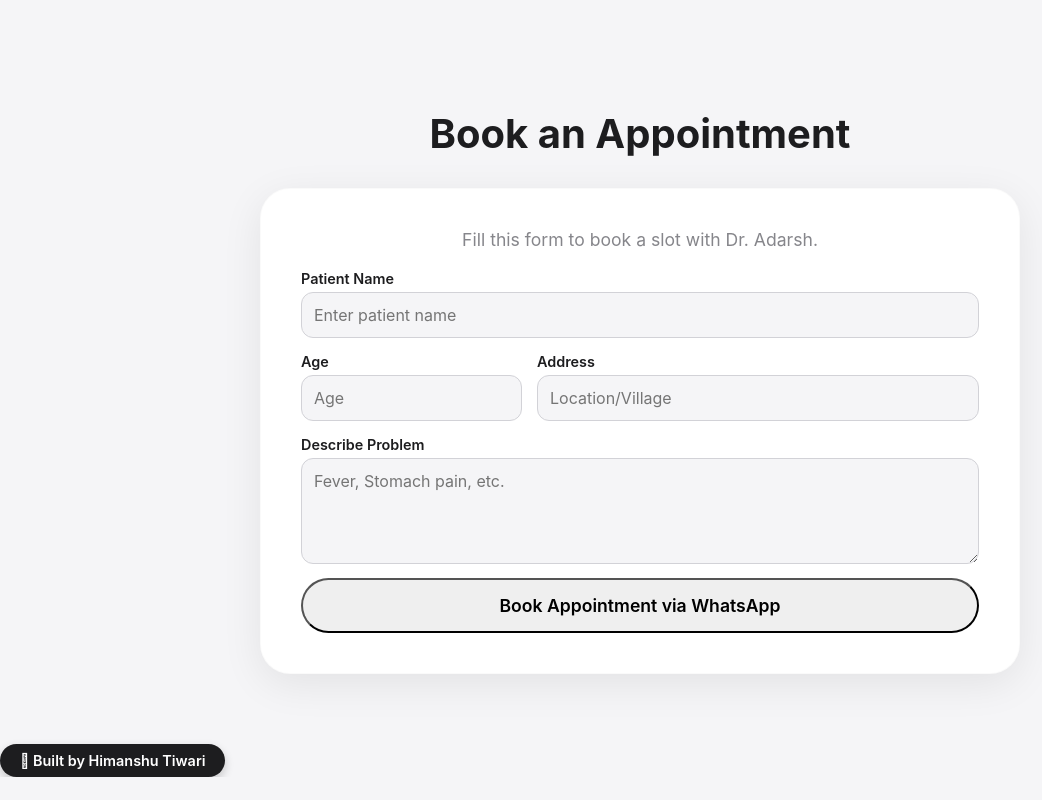
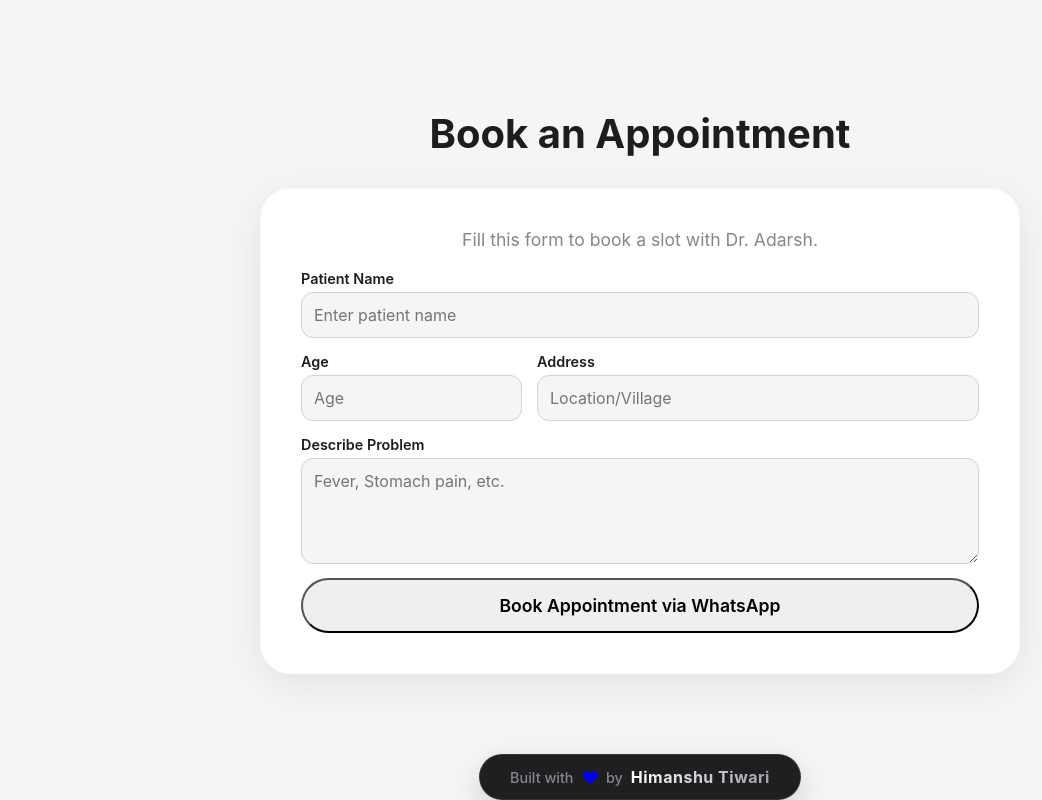
Before and after one commit to 9453983879/Adarsh-Clinic-Pharmacy-, a plain HTML site: page index.html in a window 1280 px wide. Shown: the part 1440-2240 px from the top of the page, without its empty margins (0-1042 px from the left). Before the commit the page ends 2217 px from the top, so only its background shows below. Drawn offline with Linux system fonts and the light colour scheme.

Commit message:
Refactor index.html with updated content and styles

```diff
--- a/index.html
+++ b/index.html
@@ -294,19 +294,74 @@
         </div>
     </section>
 
-    <footer  <div style="margin-top: 20px;">
-    <span style="
-        background: #1d1d1f;
-        color: #fff;
-        padding: 8px 20px;
-        border-radius: 20px;
-        font-size: 0.9rem;
-        font-weight: 600;
-        box-shadow: 0 4px 10px rgba(0,0,0,0.2);
-        display: inline-block;
-    ">
-         Built by Himanshu Tiwari
-    </span>
+    <footer  <div class="dev-container" style="margin-top: 30px; display: flex; justify-content: center;">
+
+    <a href="#" class="dev-badge">
+        <span class="dev-text">Built with</span>
+        <span class="heart-beat">❤</span>
+        <span class="dev-text">by</span>
+
+        <span class="dev-name">Himanshu Tiwari</span>
+    </a>
+
+    <style>
+        .dev-badge {
+            background: rgba(20, 20, 23, 0.95); /* Dark Glass */
+            padding: 12px 30px;
+            border-radius: 50px;
+            text-decoration: none;
+            display: flex;
+            align-items: center;
+            gap: 8px;
+            box-shadow: 0 10px 30px rgba(0,0,0,0.15);
+            border: 1px solid rgba(255,255,255,0.1);
+            transition: all 0.4s cubic-bezier(0.175, 0.885, 0.32, 1.275);
+            position: relative;
+            overflow: hidden;
+        }
+
+        .dev-text {
+            color: #86868b;
+            font-size: 0.9rem;
+            font-weight: 500;
+        }
+
+        .dev-name {
+            background: linear-gradient(90deg, #fff, #a1a1aa);
+            -webkit-background-clip: text;
+            -webkit-text-fill-color: transparent;
+            font-weight: 700;
+            font-size: 1rem;
+            letter-spacing: 0.5px;
+        }
+
+        /* Heart Animation (Dhadkan) */
+        .heart-beat {
+            display: inline-block;
+            animation: beat 1.5s infinite;
+        }
+
+        @keyframes beat {
+            0% { transform: scale(1); }
+            15% { transform: scale(1.3); }
+            30% { transform: scale(1); }
+            45% { transform: scale(1.3); }
+            60% { transform: scale(1); }
+        }
+
+        /* Hover Effect (Magic) */
+        .dev-badge:hover {
+            transform: translateY(-5px) scale(1.05);
+            box-shadow: 0 20px 40px rgba(0, 113, 227, 0.4); /* Blue Glow */
+            border-color: #0071E3;
+        }
+
+        .dev-badge:hover .dev-name {
+            background: linear-gradient(90deg, #0071E3, #28CD41); /* Name turns colorful */
+            -webkit-background-clip: text;
+            -webkit-text-fill-color: transparent;
+        }
+    </style>
 </div>
 
     </footer>
```
